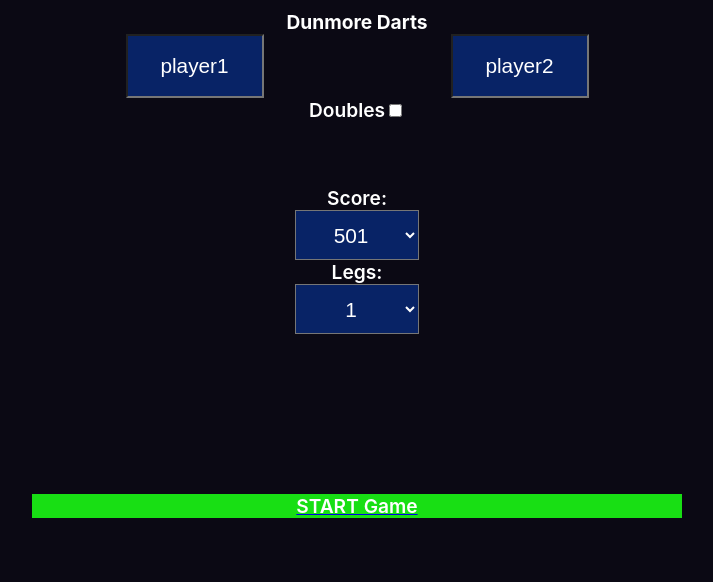
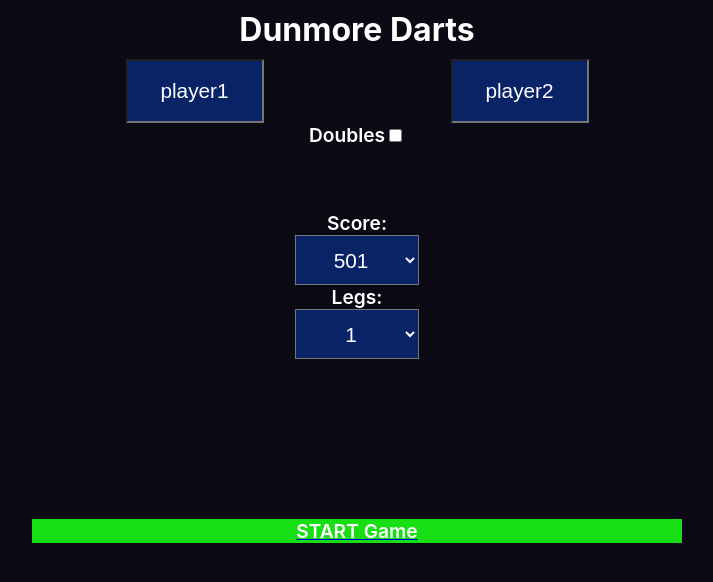
Before and after one commit to barrytrearty/DartsCalculator, a React (Create React App) app: page / in a window 1280 px wide. Shown: the top 582 px of the page, without its empty margins (283-996 px from the left). Built offline with nearby package versions, Linux system fonts and the light colour scheme.

Commit message:
Fixed Heading for screenshot

```diff
--- a/src/App.css
+++ b/src/App.css
@@ -26,8 +26,8 @@ button {
 h1 {
   text-align: center;
   margin-top: 10px;
-  margin-bottom: 0px;
-  font-size: 1.2rem;
+  margin-bottom: 10px;
+  font-size: 2rem;
   text-transform: capitalize;
 }
 
--- a/src/pages/Game.jsx
+++ b/src/pages/Game.jsx
@@ -14,7 +14,6 @@ const Game = () => {
   ] = useContext(GameContext);
 
   // Add in average
-  // Add in checkouts
   // Fix styling
 
   const [player1Score, setPlayer1Score] = useState(Number(score));
```
